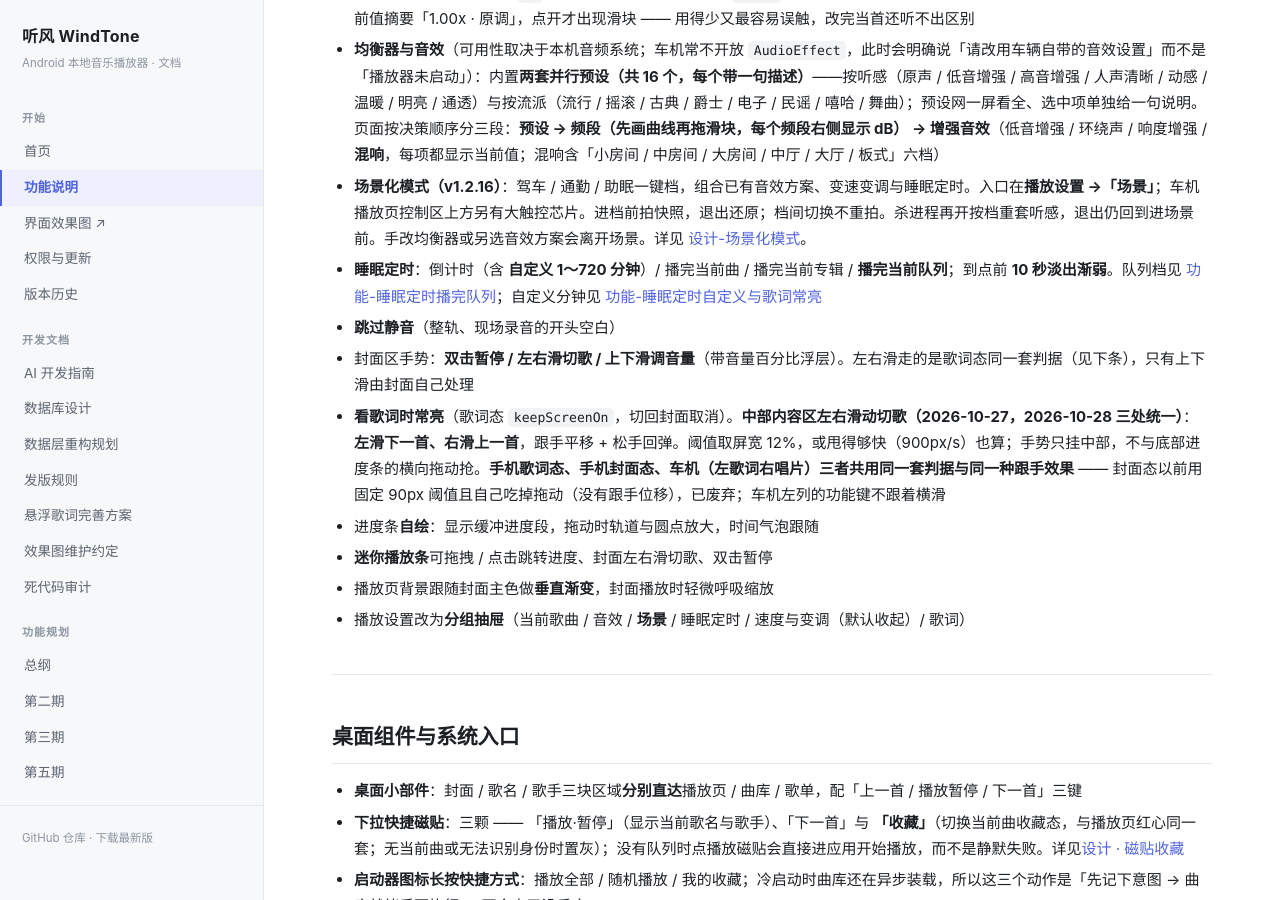
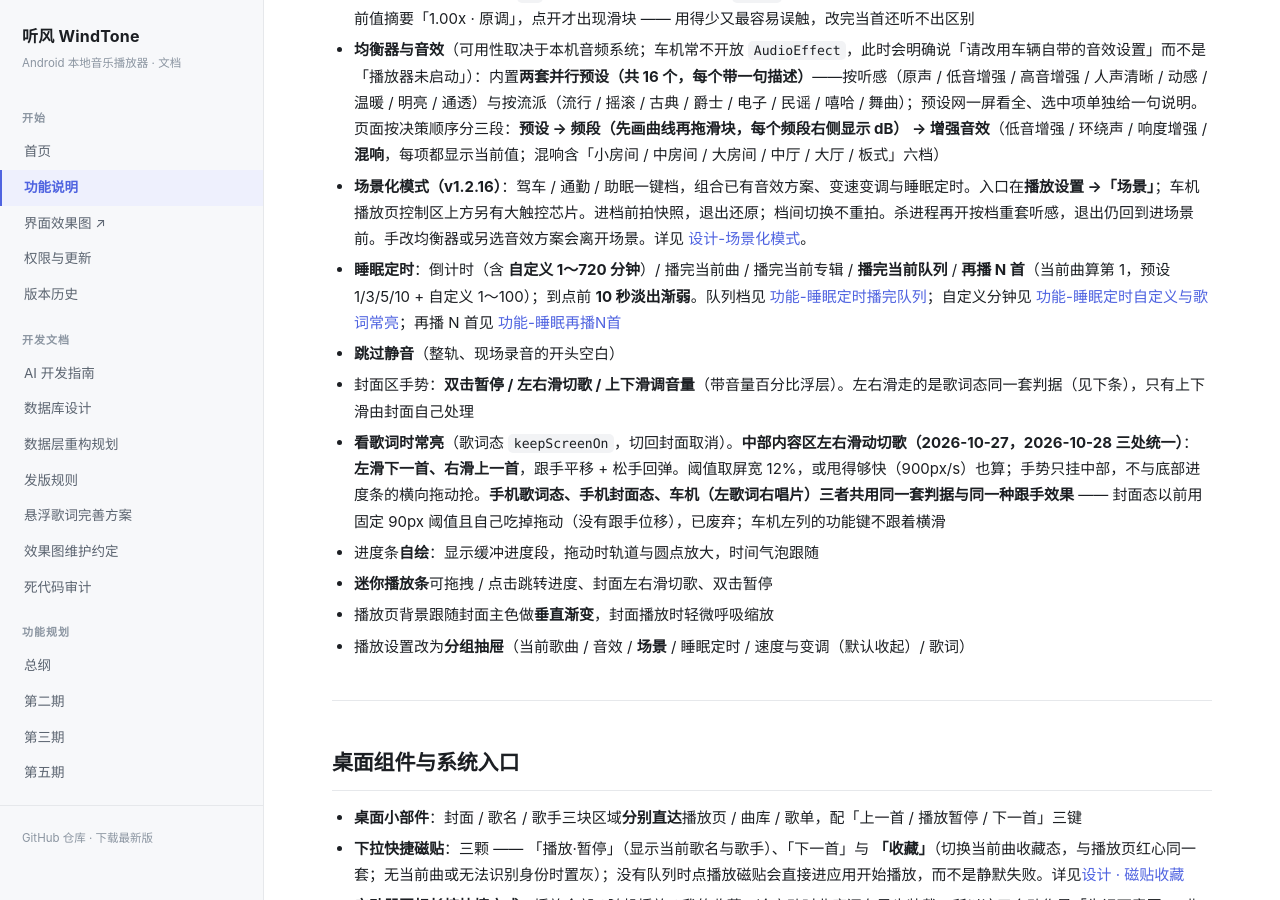
Before and after one commit to LuckyLearning/WindTone, a Jekyll site: the page built from docs/功能说明.md, in a window 1280 px wide and 900 px high, scrolled down 5569 px. Built offline with Jekyll 4.4.1, drawn with Linux system fonts in a browser that asks for light colours.

Commit message:
docs(sleep): H6「再播 N 首」功能说明与 v1.2.22 发版模板
实现已在 23eb300（SleepTimer.songsRemainingMs / clampSongCount、
PlayerActions.sleepAfterSongs、SleepSheet 预设+自定义）。本提交补齐：
- docs/功能说明.md 睡眠行挂再播 N 首
- docs/功能-睡眠再播N首.md 标 v1.2.22
- .github/release-notes/v1.2.22.md
约定：当前正在播的算第 1 首。

```diff
--- a/docs/功能说明.md
+++ b/docs/功能说明.md
@@ -153,7 +153,7 @@
 - **变速 0.75x ~ 2.0x** 与**变调 ±12 半音**（一个八度，默认原调）。两者在播放器里是同一个参数，界面放在同一组里；变调用的是**半音**而不是倍率 —— 拖到 `+2` 就是升两个半音，不必去猜 `1.12x` 是什么音。**这两项默认收起（2026-10-30）**：标题行只显示当前值摘要「1.00x · 原调」，点开才出现滑块 —— 用得少又最容易误触，改完当首还听不出区别
 - **均衡器与音效**（可用性取决于本机音频系统；车机常不开放 `AudioEffect`，此时会明确说「请改用车辆自带的音效设置」而不是「播放器未启动」）：内置**两套并行预设（共 16 个，每个带一句描述）**——按听感（原声 / 低音增强 / 高音增强 / 人声清晰 / 动感 / 温暖 / 明亮 / 通透）与按流派（流行 / 摇滚 / 古典 / 爵士 / 电子 / 民谣 / 嘻哈 / 舞曲）；预设网一屏看全、选中项单独给一句说明。页面按决策顺序分三段：**预设 → 频段（先画曲线再拖滑块，每个频段右侧显示 dB） → 增强音效**（低音增强 / 环绕声 / 响度增强 / **混响**，每项都显示当前值；混响含「小房间 / 中房间 / 大房间 / 中厅 / 大厅 / 板式」六档）
 - **场景化模式（v1.2.16）**：驾车 / 通勤 / 助眠一键档，组合已有音效方案、变速变调与睡眠定时。入口在**播放设置 →「场景」**；车机播放页控制区上方另有大触控芯片。进档前拍快照，退出还原；档间切换不重拍。杀进程再开按档重套听感，退出仍回到进场景前。手改均衡器或另选音效方案会离开场景。详见 [设计-场景化模式](设计-场景化模式.html)。
-- **睡眠定时**：倒计时（含 **自定义 1～720 分钟**）/ 播完当前曲 / 播完当前专辑 / **播完当前队列**；到点前 **10 秒淡出渐弱**。队列档见 [功能-睡眠定时播完队列](功能-睡眠定时播完队列.html)；自定义分钟见 [功能-睡眠定时自定义与歌词常亮](功能-睡眠定时自定义与歌词常亮.html)
+- **睡眠定时**：倒计时（含 **自定义 1～720 分钟**）/ 播完当前曲 / 播完当前专辑 / **播完当前队列** / **再播 N 首**（当前曲算第 1，预设 1/3/5/10 + 自定义 1～100）；到点前 **10 秒淡出渐弱**。队列档见 [功能-睡眠定时播完队列](功能-睡眠定时播完队列.html)；自定义分钟见 [功能-睡眠定时自定义与歌词常亮](功能-睡眠定时自定义与歌词常亮.html)；再播 N 首见 [功能-睡眠再播N首](功能-睡眠再播N首.html)
 - **跳过静音**（整轨、现场录音的开头空白）
 - 封面区手势：**双击暂停 / 左右滑切歌 / 上下滑调音量**（带音量百分比浮层）。左右滑走的是歌词态同一套判据（见下条），只有上下滑由封面自己处理
 - **看歌词时常亮**（歌词态 `keepScreenOn`，切回封面取消）。**中部内容区左右滑动切歌（2026-10-27，2026-10-28 三处统一）**：**左滑下一首、右滑上一首**，跟手平移 + 松手回弹。阈值取屏宽 12%，或甩得够快（900px/s）也算；手势只挂中部，不与底部进度条的横向拖动抢。**手机歌词态、手机封面态、车机（左歌词右唱片）三者共用同一套判据与同一种跟手效果** —— 封面态以前用固定 90px 阈值且自己吃掉拖动（没有跟手位移），已废弃；车机左列的功能键不跟着横滑
```
Also changed, not shown: docs/功能-睡眠再播N首.md (+1 -1 lines), .github/release-notes/v1.2.22.md (added).
